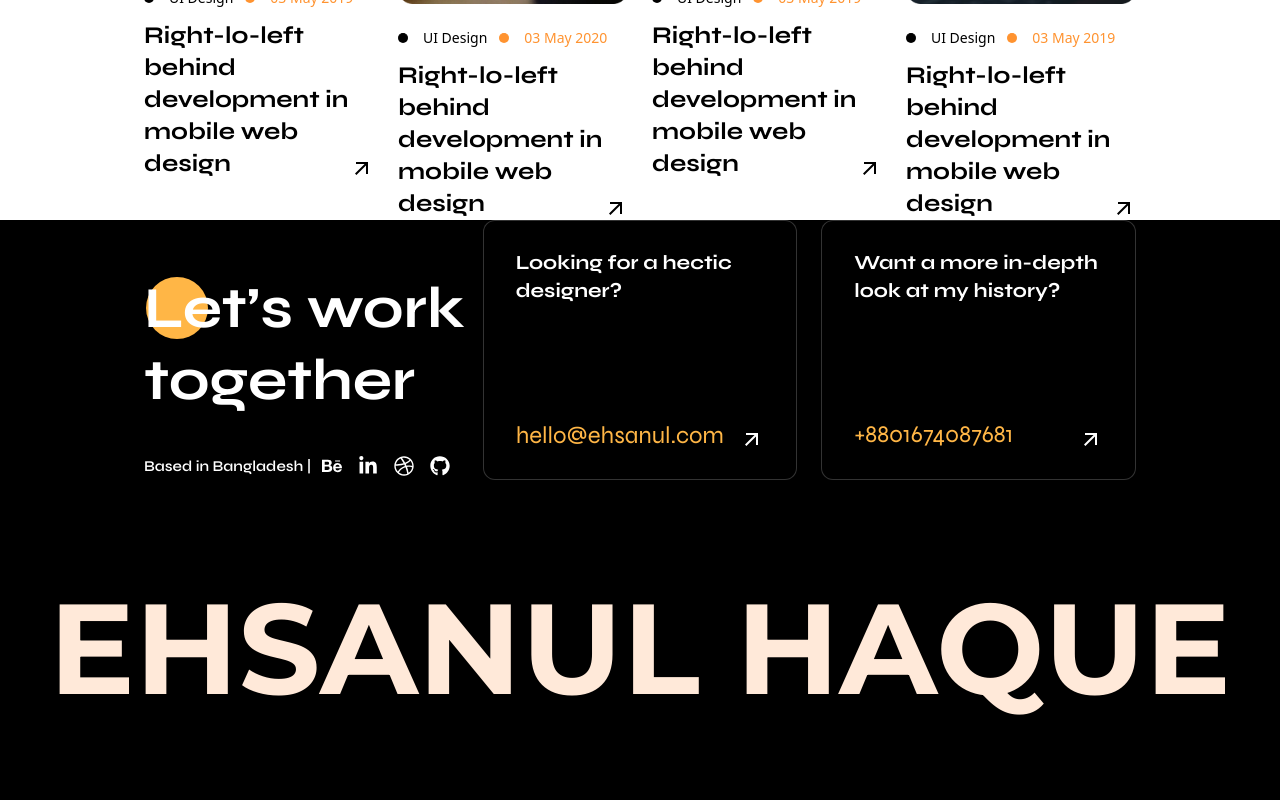
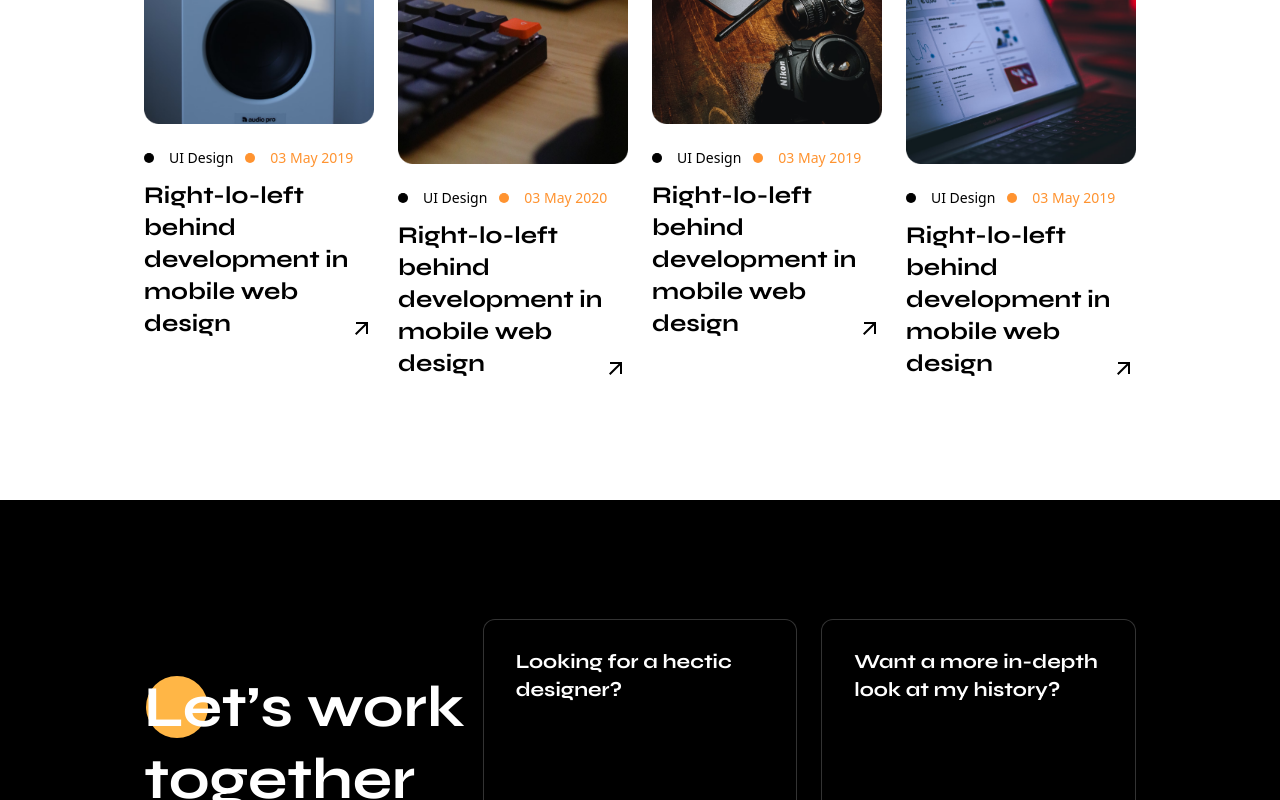
Before and after one commit to Ehsanul-haque71/Portfolio, a Next.js app: page /Blogs in a window 1280 px wide. Shown: the part 1069-1869 px from the top of the page. Built offline with nearby package versions, Linux system fonts and the light colour scheme.

Commit message:
edit some items

```diff
--- a/src/app/Blogs/_components/BlogsMe.jsx
+++ b/src/app/Blogs/_components/BlogsMe.jsx
@@ -10,7 +10,8 @@ import { blogData } from '@/api/blogData';
 
 const BlogsMe = () => {
     return (
-        <section className='container pt-[160px] pb-[120px]'>
+        <section className='container '>
+            <div className='pt-[160px] pb-[120px]'>
                 <div className='flex flex-col items-center justify-center'>
                     <p className='leading-[28px] text-[20px] text-[#FF9330] font-bold font-syne'>Blog</p>
                     <h2 className='leading-[72px] text-[64px] font-bold font-syne pt-[10px] relative after:absolute after:size-[65px] after:bg-[#FF9330] z-[7] after:z-[-7] after:top-[17px] after:right-[65px] after:rounded-full'>My blog post</h2>
@@ -41,6 +42,7 @@ const BlogsMe = () => {
                         />)
                     }
                 </div>
+            </div>
         </section>
     )
 }
--- a/src/app/Component/Footer.jsx
+++ b/src/app/Component/Footer.jsx
@@ -10,7 +10,8 @@ import Link from 'next/link'
 const Footer = () => {
     return (
         <footer className='bg-black'>
-            <div className='container pt-[119px] pb-[59px]'>
+            <div className='container '>
+                <div className='pt-[119px] pb-[59px]'>
                     <div className=' gap-6'>
                         {/* left */}
 
@@ -89,10 +90,11 @@ const Footer = () => {
                         </div>
                         <Link href={"/"} className='flex items-center'>
                             <p className='font-DM_Sans text-[12px] sm:text-[18px] leading-7 text-white'>Back to Top</p>
-                        <span><HiArrowSmUp className=' w-5 h-5 sm:w-6 sm:h-6  text-[#FFB646]'/></span>
+                            <span><HiArrowSmUp className=' w-5 h-5 sm:w-6 sm:h-6  text-[#FFB646]' /></span>
                         </Link>
                     </div>
 
+                </div>
             </div>
         </footer>
     )
--- a/src/app/about/_components/AboutMe.jsx
+++ b/src/app/about/_components/AboutMe.jsx
@@ -10,15 +10,15 @@ const AboutMe = () => {
     return (
         <div className='bg-[#FFE9D9]'>
             <div className='container '>
-                <div className='max-w-[1186px] grid grid-cols-2 items-center gap-[134px] pt-[166px] pb-[120px]'>
+                <div className='max-w-[1186px] grid grid-cols-1 md:grid-cols-2 items-center gap-[134px] pt-[166px] pb-[120px]'>
                     <div>
                         <Image src={About_img} alt="img" />
                     </div>
                     <div >
-                        <p className='font-bold font-syne text-xl leading-7 pb-[10px] text-[#FF9330]'>About me</p>
-                        <h1 className='font-bold font-syne text-[52px] leading-[78px] pb-[8px]'>EHSANUL HAQUE</h1>
-                        <h3 className='font-bold font-syne  text-2xl leading-8 pb-6'>Product Designer</h3>
-                        <h4 className='font-bold font-syne  text-xl leading-7 pb-[30px] '>A Product Designer & Developer and I am in the game for over 7+ years. I am proud of my works and ready to face the next challenge</h4>
+                        <p className='font-bold font-syne text-[17px] lg:text-[20px] leading-[1.4] pb-[10px] text-[#FF9330]'>About me</p>
+                        <h1 className='font-bold font-syne text-[40px] md:text-[47px] lg:text-[52px] leading-[1.5] pb-[8px]'>EHSANUL HAQUE</h1>
+                        <h3 className='font-bold font-syne text-[20px] lg:text-[24px] leading-[1.3] pb-6'>Product Designer</h3>
+                        <h4 className='font-bold font-syne text-[15px] md:text-[17px] lg:text-[20px] leading-[1.4] pb-[30px] '>A Product Designer & Developer and I am in the game for over 7+ years. I am proud of my works and ready to face the next challenge</h4>
                         <p className='font-DM_Sans text-[18px] leading-7 text-[#08080899] pb-[48px]'>That is where I come in. A lover of words, a wrangler of copy. Here to create copy that not only reflects who you are and what you stand for, but words that truly land with those that read them, calling your audience in and making them .</p>
                         <span>
                             <Image src={Signature} alt='signature' />
```
Lines whose indentation alone changed are shown as unchanged.
